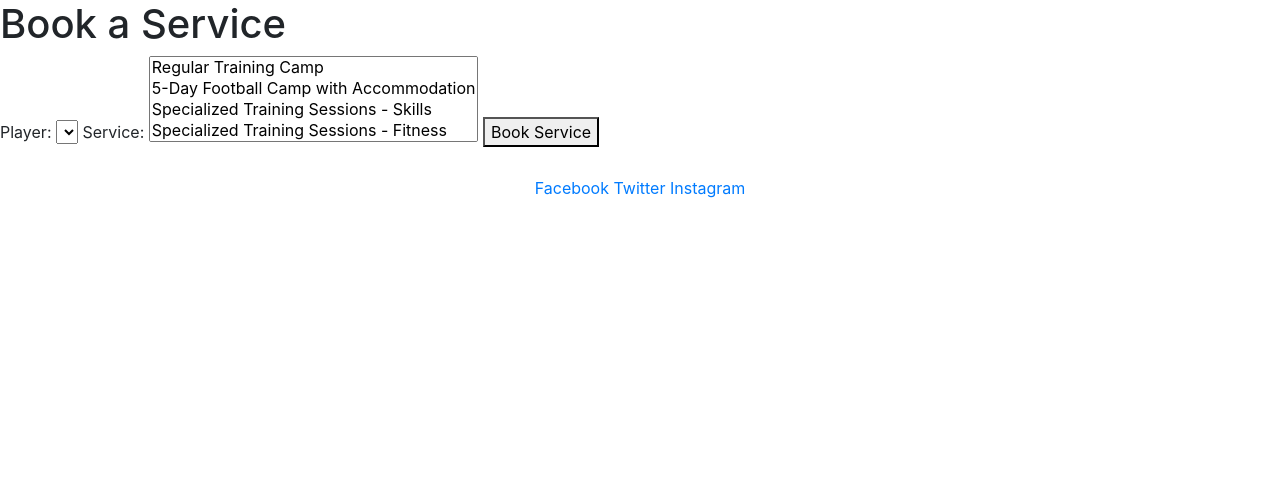
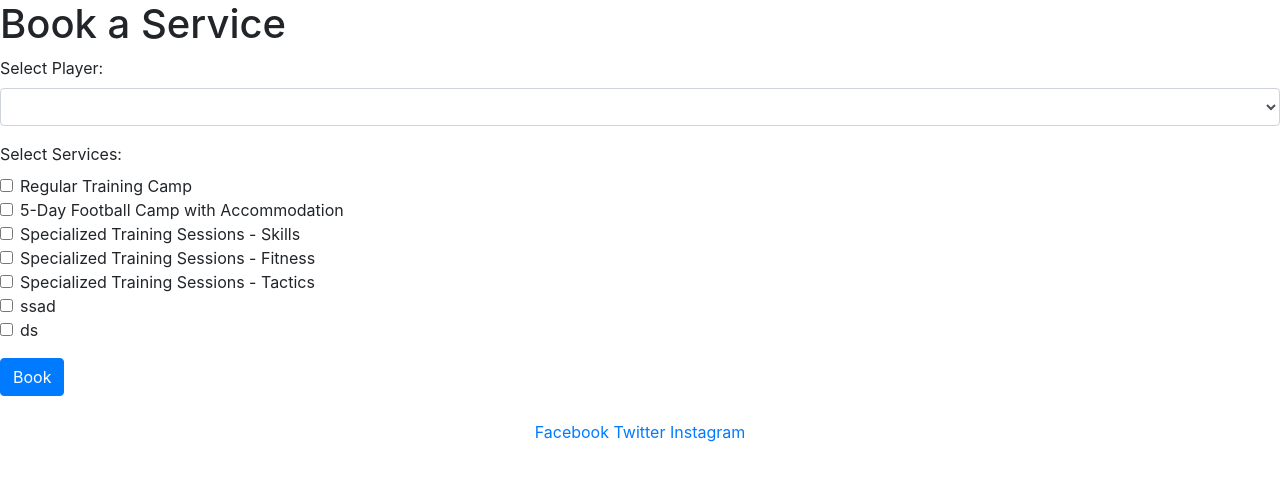
Before and after one commit to ibra8080/BSC-Hastedt-football-camp, a Django app: page /book_service/ in a window 1280 px wide. Shown: the part 58-539 px from the top of the page. Run offline with Django 4.2, Linux system fonts and the light colour scheme; a user stored in the database is signed in; data comes from the database, SQL or seed files in the repository; lists and menus that the app fills with data are empty; some libraries are stand-ins or nearby versions.

Commit message:
Update book service template

```diff
--- a/football_camp/templates/football_camp/book_service.html
+++ b/football_camp/templates/football_camp/book_service.html
@@ -5,20 +5,27 @@
 
 {% block content %}
 <h1>Book a Service</h1>
-<form method="POST">
+<form method="POST" enctype="multipart/form-data">
     {% csrf_token %}
-    <label for="player">Player:</label>
-    <select name="player_id">
-        {% for player in players %}
-        <option value="{{ player.id }}">{{ player.name }}</option>
+    <div class="form-group">
+        <label for="player">Select Player:</label>
+        <select name="player_id" id="player" class="form-control">
+            {% for player in players %}
+                <option value="{{ player.id }}">{{ player.first_name }} {{ player.last_name }}</option>
+            {% endfor %}
+        </select>
+    </div>
+    <div class="form-group">
+        <label for="services">Select Services:</label>
+        {% for service in services %}
+            <div class="form-check">
+                <input class="form-check-input" type="checkbox" name="service_ids" value="{{ service.id }}" id="service_{{ service.id }}">
+                <label class="form-check-label" for="service_{{ service.id }}">
+                    {{ service.title }}
+                </label>
+            </div>
         {% endfor %}
-    </select>
-    <label for="service">Service:</label>
-    <select name="service_ids" multiple>
-        {% for service in services %}
-        <option value="{{ service.id }}">{{ service.title }}</option>
-        {% endfor %}
-    </select>
-    <button type="submit">Book Service</button>
+    </div>
+    <button type="submit" class="btn btn-primary">Book</button>
 </form>
 {% endblock %}
```
